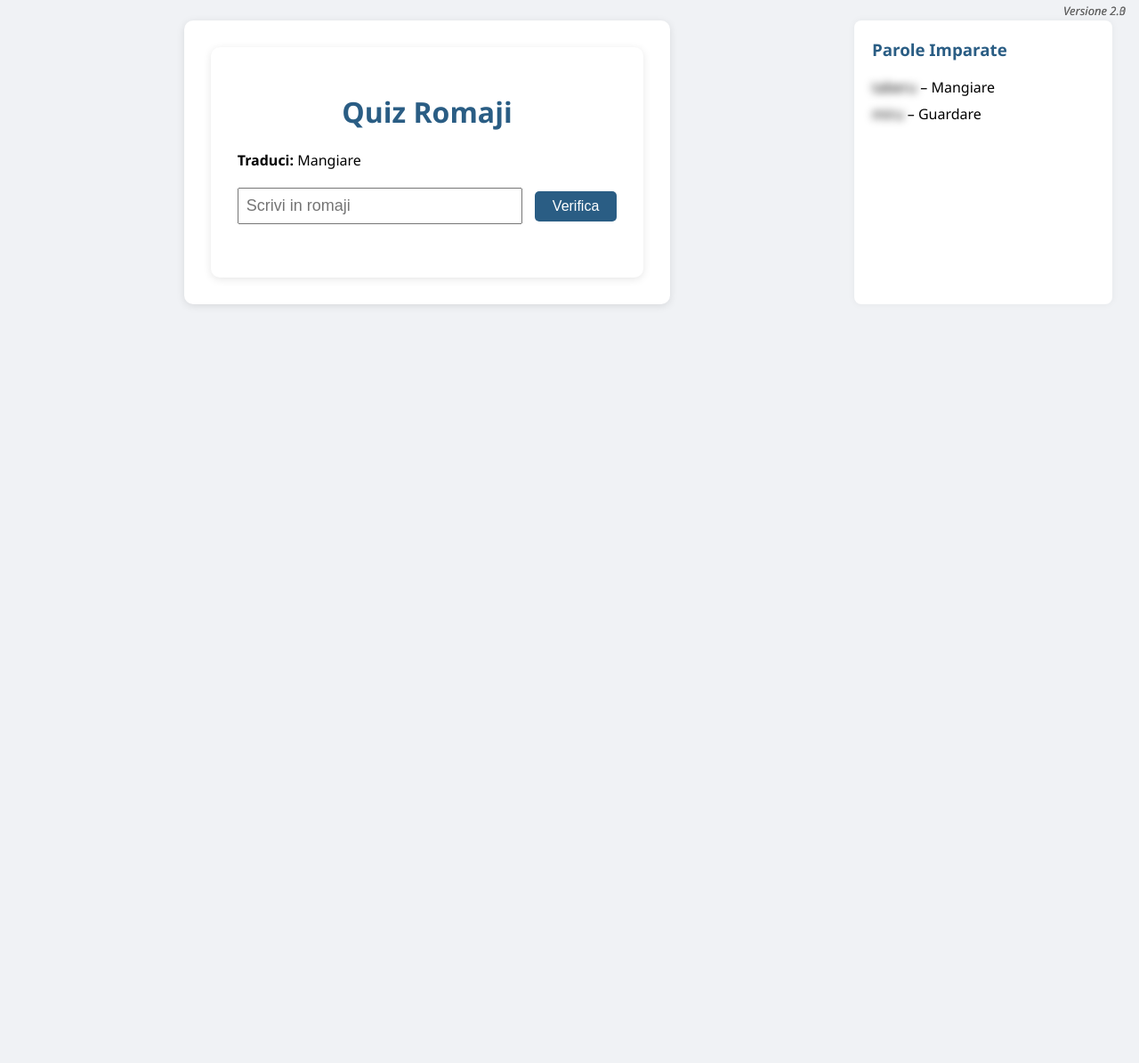
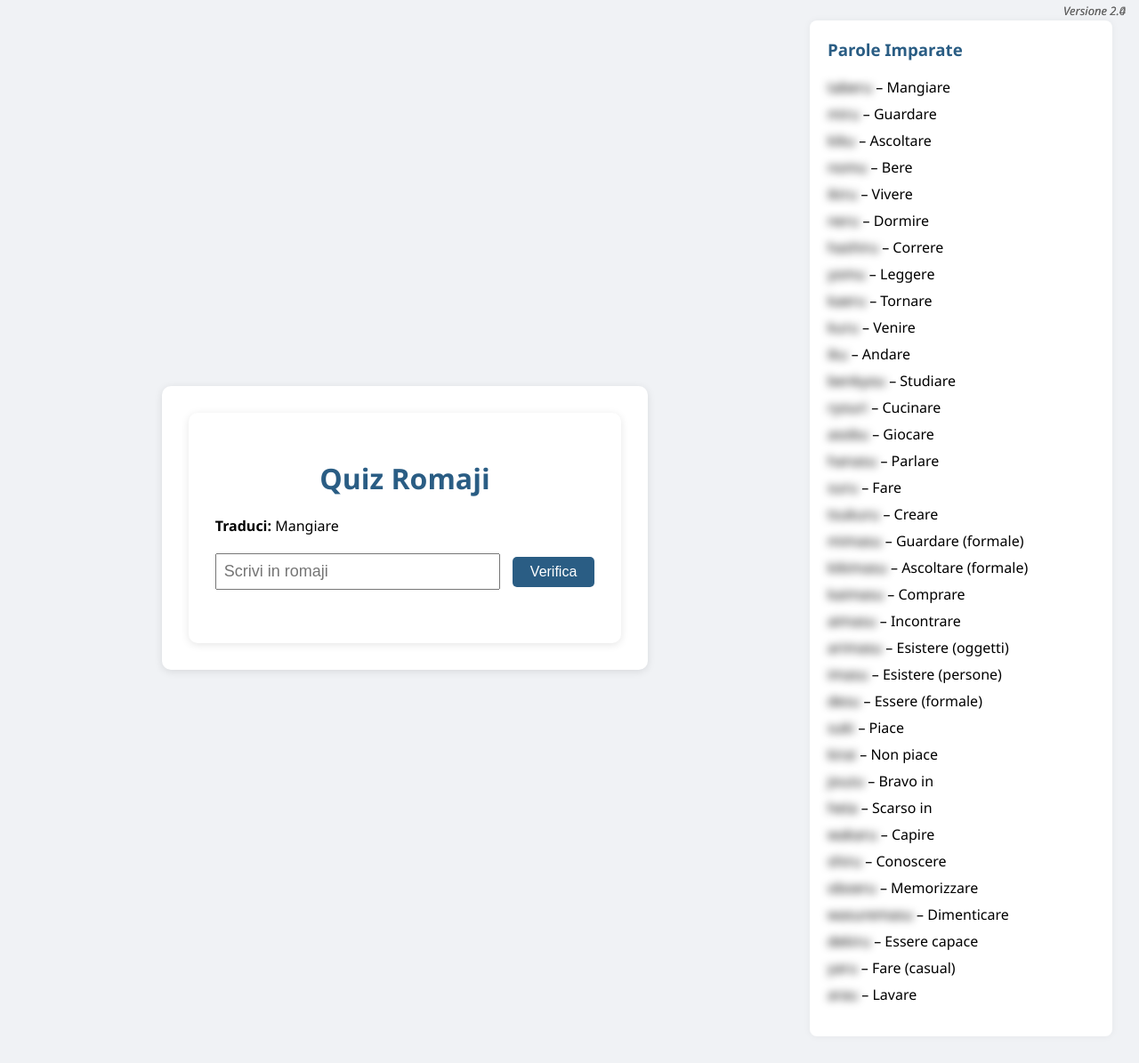
Before and after one commit to Angy993/Jap2, a plain HTML site: page index.html in a window 1280 px wide. Shown: the part 7-1202 px from the top of the page at 89% size. Before the commit the page ends 800 px from the top, so only its background shows below. Drawn offline with Linux system fonts and the light colour scheme.

Commit message:
Add files via upload

```diff
--- a/index.html
+++ b/index.html
@@ -65,7 +65,7 @@
             gap: 30px;
         }
         .sidebar {
-            width: 250px;
+            width: 300px;
             padding: 20px;
             background: #ffffff;
             border-radius: 8px;
@@ -95,7 +95,7 @@
 </head>
 
 <body>
-    <div class="version">Versione 2.3</div>
+    <div class="version">Versione 2.4</div>
     <div class="layout">
         <div class="container">
 
@@ -149,7 +149,7 @@ function checkAnswer() {
         document.getElementById("spiegazioni").innerHTML = spiegaHtml;
 
         index++;
-        setTimeout(loadQuestion, 4000);
+
     } else {
         document.getElementById("result").innerHTML = "<span style='color:red;'>✗ Risposta sbagliata. Riprova.</span>";
     }
@@ -177,6 +177,39 @@ document.addEventListener("keydown", function(event) {
 <ul>
   <li><span class="blur">taberu</span> – Mangiare</li>
   <li><span class="blur">miru</span> – Guardare</li>
+  <li><span class="blur">kiku</span> – Ascoltare</li>
+  <li><span class="blur">nomu</span> – Bere</li>
+  <li><span class="blur">ikiru</span> – Vivere</li>
+  <li><span class="blur">neru</span> – Dormire</li>
+  <li><span class="blur">hashiru</span> – Correre</li>
+  <li><span class="blur">yomu</span> – Leggere</li>
+  <li><span class="blur">kaeru</span> – Tornare</li>
+  <li><span class="blur">kuru</span> – Venire</li>
+  <li><span class="blur">iku</span> – Andare</li>
+  <li><span class="blur">benkyou</span> – Studiare</li>
+  <li><span class="blur">ryouri</span> – Cucinare</li>
+  <li><span class="blur">asobu</span> – Giocare</li>
+  <li><span class="blur">hanasu</span> – Parlare</li>
+  <li><span class="blur">suru</span> – Fare</li>
+  <li><span class="blur">tsukuru</span> – Creare</li>
+  <li><span class="blur">mimasu</span> – Guardare (formale)</li>
+  <li><span class="blur">kikimasu</span> – Ascoltare (formale)</li>
+  <li><span class="blur">kaimasu</span> – Comprare</li>
+  <li><span class="blur">aimasu</span> – Incontrare</li>
+  <li><span class="blur">arimasu</span> – Esistere (oggetti)</li>
+  <li><span class="blur">imasu</span> – Esistere (persone)</li>
+  <li><span class="blur">desu</span> – Essere (formale)</li>
+  <li><span class="blur">suki</span> – Piace</li>
+  <li><span class="blur">kirai</span> – Non piace</li>
+  <li><span class="blur">jouzu</span> – Bravo in</li>
+  <li><span class="blur">heta</span> – Scarso in</li>
+  <li><span class="blur">wakaru</span> – Capire</li>
+  <li><span class="blur">shiru</span> – Conoscere</li>
+  <li><span class="blur">oboeru</span> – Memorizzare</li>
+  <li><span class="blur">wasuremasu</span> – Dimenticare</li>
+  <li><span class="blur">dekiru</span> – Essere capace</li>
+  <li><span class="blur">yaru</span> – Fare (casual)</li>
+  <li><span class="blur">arau</span> – Lavare</li>
 </ul>
 </div>
     </div>
```
Lines whose indentation alone changed are shown as unchanged.
